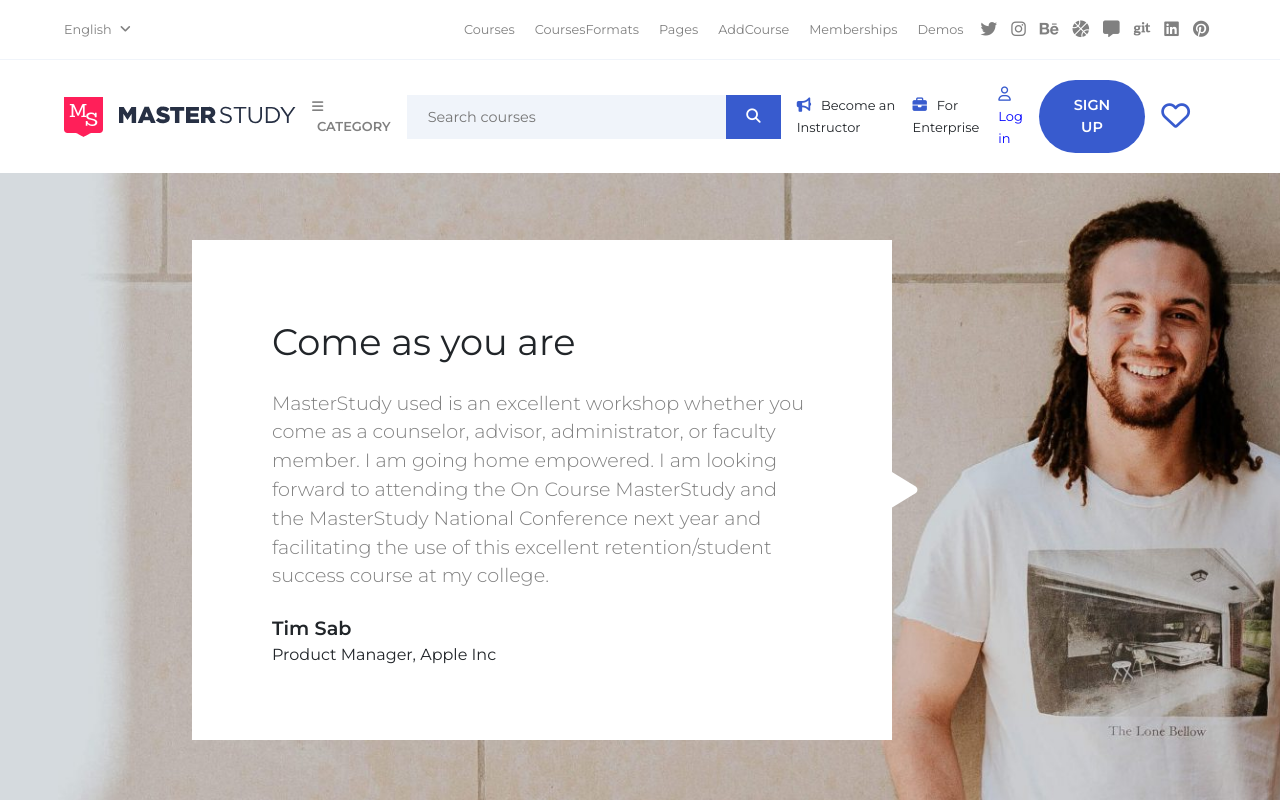
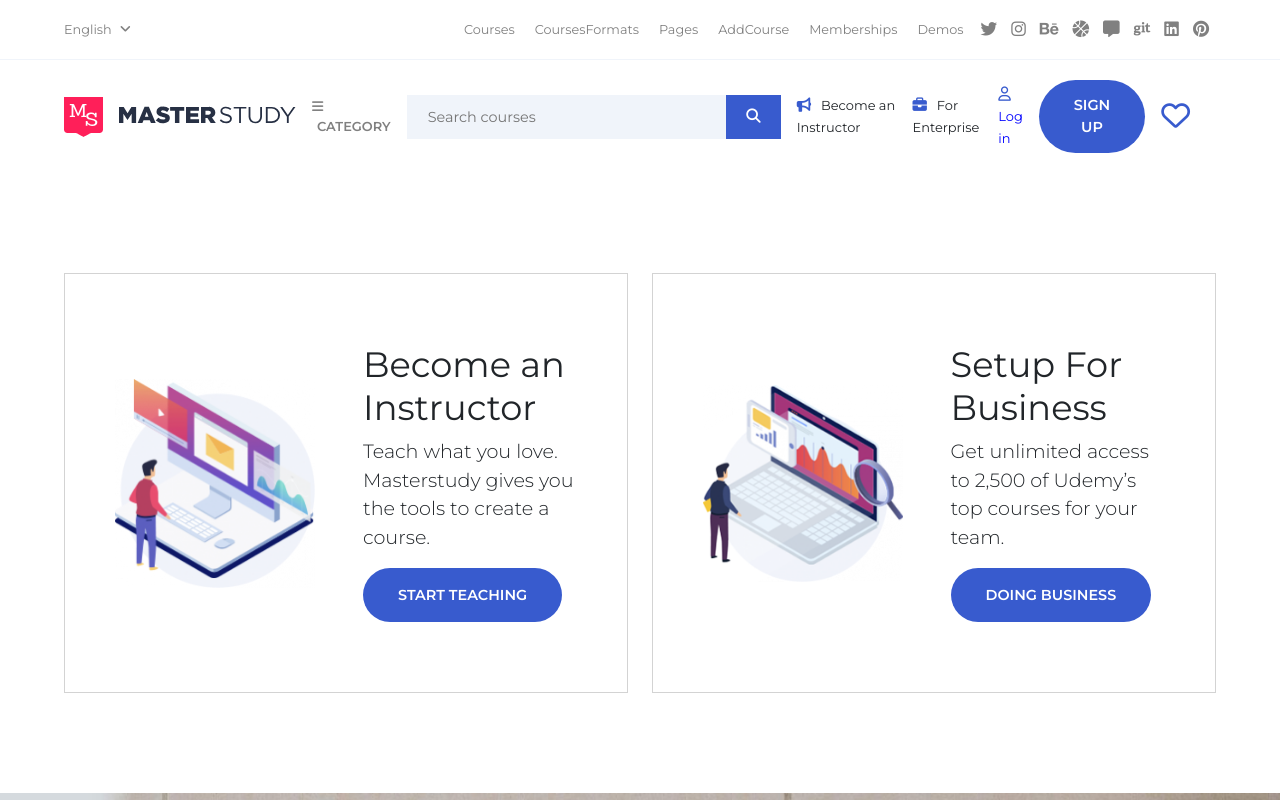
Before and after one commit to valeriobartoletti97/proj-html-vuejs, a Vue app: page / in a window 1280 px wide. Shown: the top 800 px of the page. Built offline with nearby package versions, Linux system fonts and the light colour scheme.

Commit message:
business section finished

```diff
--- a/src/components/MainComponent.vue
+++ b/src/components/MainComponent.vue
@@ -1,5 +1,32 @@
 <template>
     <main>
+        <!-- section start business -->
+        <div class="my-container d-flex justify-content-between">
+            <div class="business-wrapper d-flex align-items-center">
+                <div class="business-img">
+                    <img src="/images/image_box_1-221x231.png" alt="box-1 image">
+                </div>
+                <div class="business-text ms-5">
+                    <h3>Become an Instructor</h3>
+                    <p>Teach what you love. Masterstudy gives you the tools to create a course.</p>
+                    <button class="my-btn-large">
+                        <span class="text-uppercase">Start teaching</span>
+                    </button>
+                </div>
+            </div>
+            <div class="business-wrapper d-flex align-items-center">
+                <div class="business-img">
+                    <img src="/images/image_box_2-234x231.png" alt="box-1 image">
+                </div>
+                <div class="business-text ms-5">
+                    <h3>Setup For Business</h3>
+                    <p>Get unlimited access to 2,500 of Udemy’s top courses for your team.</p>
+                    <button class="my-btn-large">
+                        <span class="text-uppercase">Doing business</span>
+                    </button>
+                </div>
+            </div>
+        </div>
         <div class="position-relative developers-feedbacks">
             <img src="/images/Tim-Sab.jpg" alt="tim-sab">
             <div class="feedback-text position-absolute">
@@ -48,6 +75,38 @@
 </script>
 
 <style lang="scss" scoped>
+@use '../assets/style/partials/variables.scss' as *;
+.business-text{
+    h3{
+    font-size: 2.2em;
+    font-weight: 400
+    }
+    p{
+        font-size:1.2em;
+        font-weight: 300
+    }
+    button{
+        span{
+            font-size: 0.9em
+        }
+    }
+}
+.business-img{
+    min-width:200px;
+    overflow:hidden;
+    img{
+        width:100%;
+        height:100%;
+        object-fit: cover;
+    }
+}
+.business-wrapper{
+    width:49%;
+    border:1px solid rgb(211, 211, 211);
+    padding: 70px 50px;
+    margin:100px 0;
+    overflow: hidden;
+}
 .developers-feedbacks{
     width:100%;
     height:670px;
```
